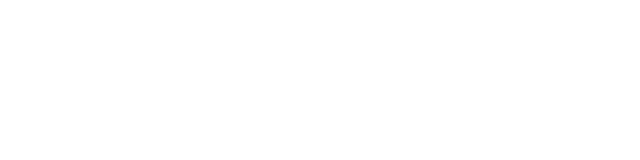
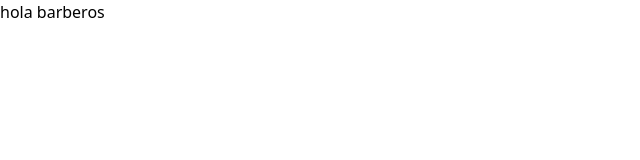
Before and after one commit to Nico09Barberis/gestor-turnos, a React (Vite) app in the folder client/: page /dashboard in a window 1280 px wide. Before the commit this address had no page. Shown: the top 160 px of the page, without its empty margins (0-640 px from the left). Built offline with nearby package versions, Linux system fonts and the light colour scheme.

Commit message:
Register y Login con redireccion exitosa

```diff
--- a/client/src/App.jsx
+++ b/client/src/App.jsx
@@ -3,6 +3,8 @@ import { AuthProvider } from "./context/AuthProvider";
 
 import LoginPage from "./pages/Auth/LoginPage";
 import RegisterPage from "./pages/Auth/RegisterPage";
+import Home from "./pages/Users/Home";
+import Dashboard from "./pages/Barbers/Dashboard";
 
 function App() {
   return (
@@ -13,6 +15,8 @@ function App() {
           <Route path="/login" element={<LoginPage />} />
           <Route path="/register" element={<RegisterPage />} />
           {/* Aquí luego agregaremos el dashboard */}
+          <Route path="/home" element={<Home />} />
+          <Route path="/dashboard" element={<Dashboard />} />
         </Routes>
       </Router>
     </AuthProvider>
--- a/client/src/components/LoginForm.jsx
+++ b/client/src/components/LoginForm.jsx
@@ -16,9 +16,9 @@ const LoginForm = () => {
 
       // Redirección según rol
       if (user.role === "client") {
-        navigate("/dashboard-client");
-      } else if (user.role === "barber") {
-        navigate("/dashboard-barber");
+        navigate("/home");
+      } else if (user.role === "admin") {
+        navigate("/dashboard");
       } else {
         navigate("/"); // fallback
       }
--- /dev/null
+++ b/client/src/pages/Barbers/Dashboard.jsx
@@ -0,0 +1,9 @@
+const Dashboard = () => {
+  return (
+    <div>
+      <h2>hola barberos</h2>
+    </div>
+  );
+};
+
+export default Dashboard;
--- /dev/null
+++ b/client/src/pages/Users/Home.jsx
@@ -0,0 +1,9 @@
+const Home = () => {
+  return (
+    <div>
+      <h2>hola clientes</h2>
+    </div>
+  );
+};
+
+export default Home;
```
